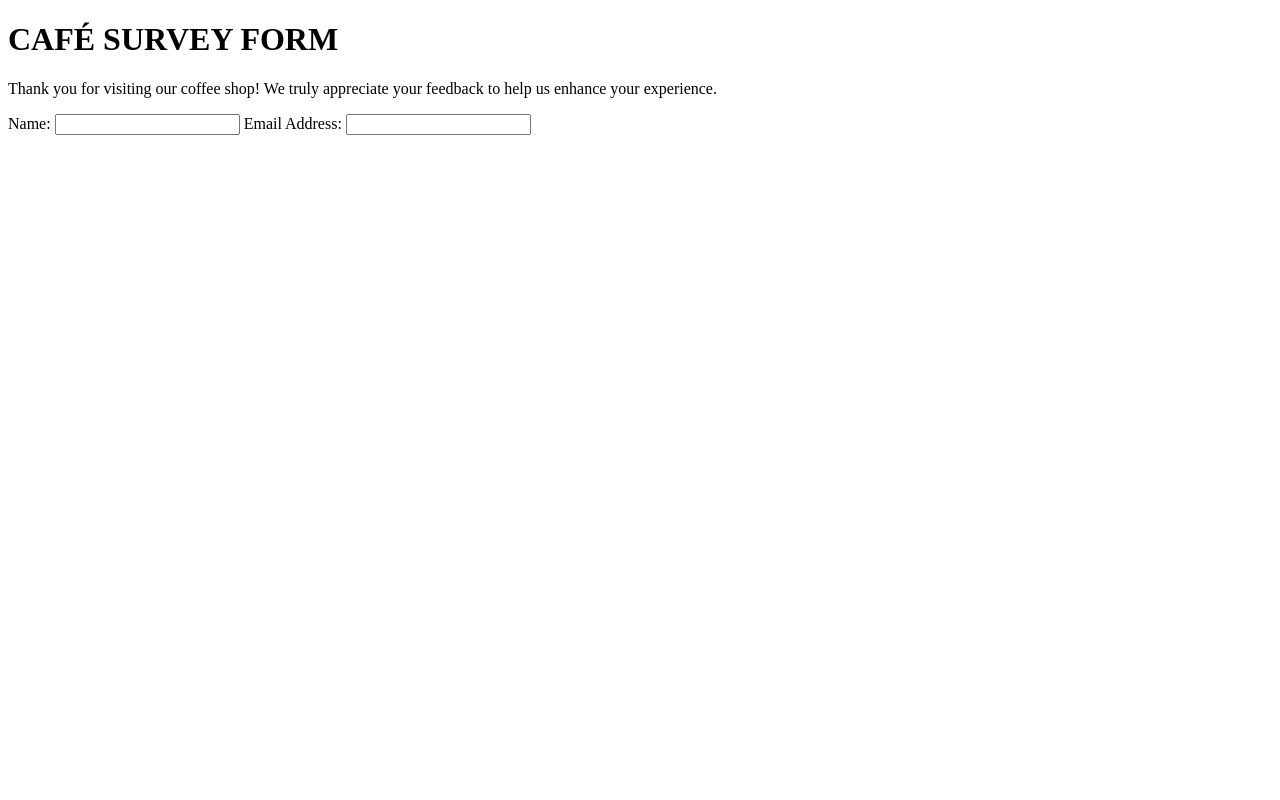
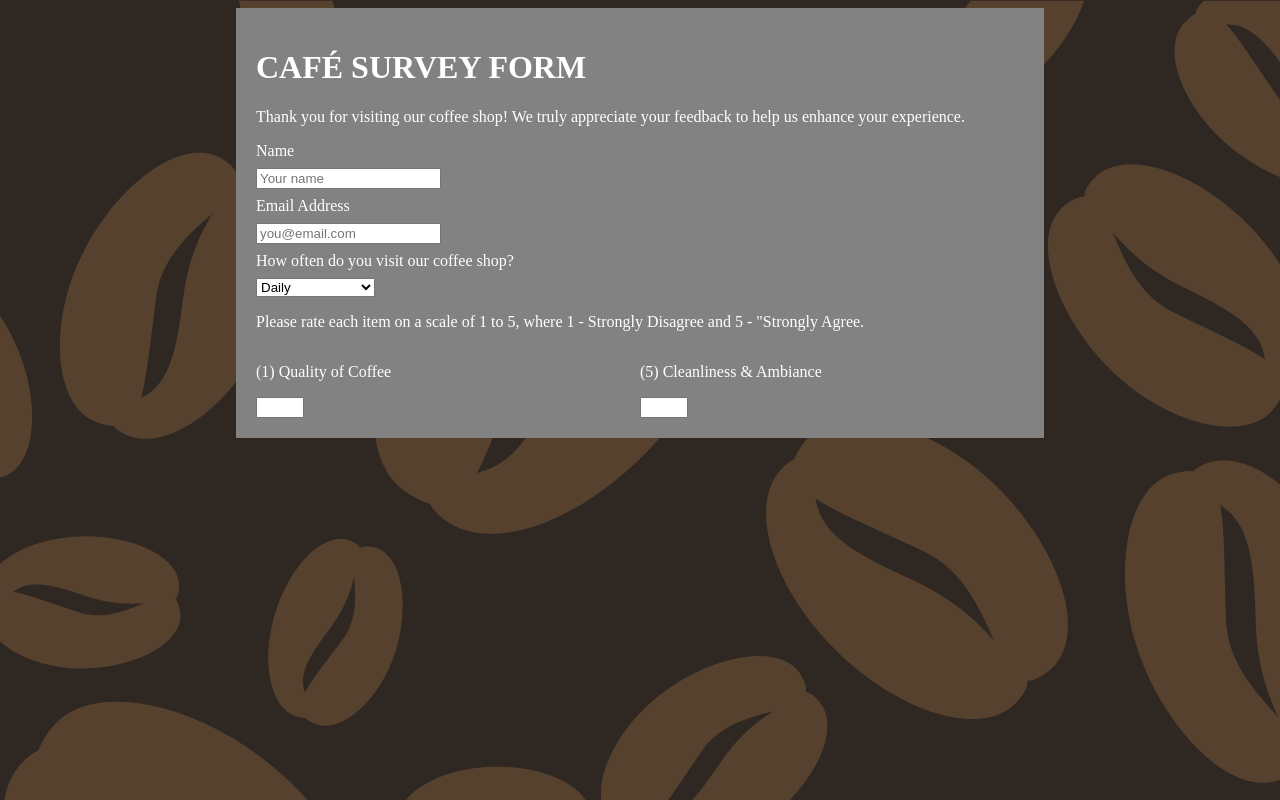
Before and after one commit to rajgg0218/Cafe-Survey-Form, a plain HTML site: page index.html in a window 1280 px wide. Drawn offline with Linux system fonts and the light colour scheme.

Commit message:
coffeebean.png

```diff
--- a/index.html
+++ b/index.html
@@ -6,12 +6,29 @@
     <title>Feeback Form</title>
     </head>
     <body>
-      <h1 id="title">CAFÉ SURVEY FORM</h1>
-      <p id="description">Thank you for visiting our coffee shop! We truly appreciate your feedback to help us enhance your experience.</p>
+      <form id="survey-form">
+        <h1 id="title">CAFÉ SURVEY FORM</h1>
+        <p id="description">Thank you for visiting our coffee shop! We truly appreciate your feedback to help us enhance your experience.</p>
 
-      <form id="survey-form">
-        <label for="name">Name:</label> <input id="name" type="text" required />
-        <label for="email">Email Address:</label> <input id="email" type="text" required />
+        <label for="name">Name</label><input id="name-label" type="text" placeholder="Your name" required />
+        <label for="email">Email Address </label><input id="email-label" type="text" placeholder="you@email.com" required  />
+        <label for="dropdown">How often do you visit our coffee shop? </label>
+        <select name="dropdown" id="dropdown">
+          <option value="daily">Daily</option>
+          <option value="weekly">Weekly</option>
+          <option value="monthly">Monthly</option>
+          <option value="occassionally">Occassionally</option>
+          <option value="first-time">First-time Visitor</option>
+        </select>
+        <p>Please rate each item on a scale of 1 to 5, where 1 - Strongly Disagree and 5 - "Strongly Agree.</p>
+        <div class="row">
+          <div class="column">
+            <p>(1) Quality of Coffee</p><input id="number-label" type="number" name="number" min="1" max="5">
+          </div>
+          <div class="column">
+            <p>(5) Cleanliness & Ambiance</p><input id="number-label" type="number" name="number" min="1" max="5">
+          </div>
+        </div>
 
       </form>
 
--- a/styles.css
+++ b/styles.css
@@ -0,0 +1,33 @@
+body {
+	background-image: url("coffeebean.png");
+	background-color: #2E2722;
+}
+
+form{
+	padding: 20px;
+  	width: 60vw;
+  	margin: auto;
+  	background: #828282;
+  	color: #FFFFFF;
+}
+
+label {
+	display: block;
+	margin: 0.5rem 0;
+}
+
+div {
+	display: inline;
+}
+
+.inline {
+	display: inline;
+}
+
+.row {
+	display: flex;
+}
+
+.column {
+	flex: 50%;
+}
```
Also changed, not shown: coffeebean.png (added).
